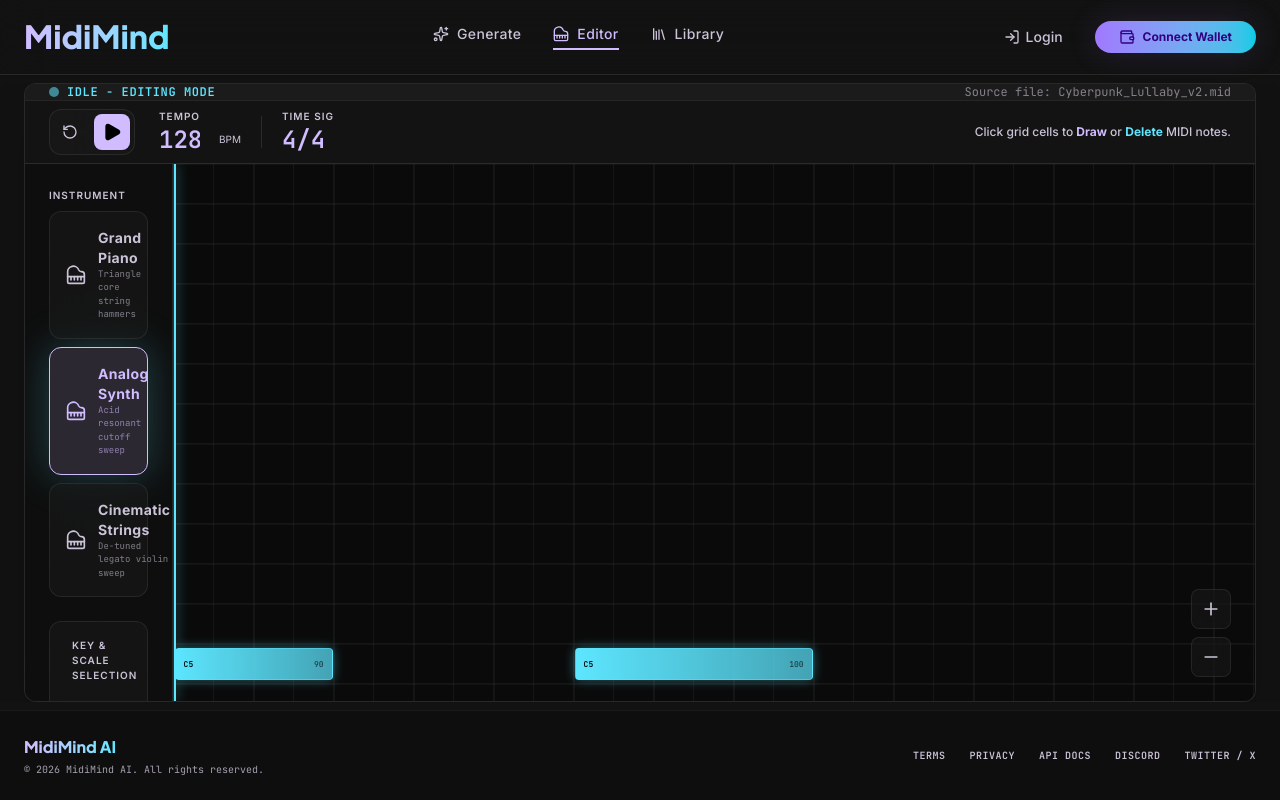
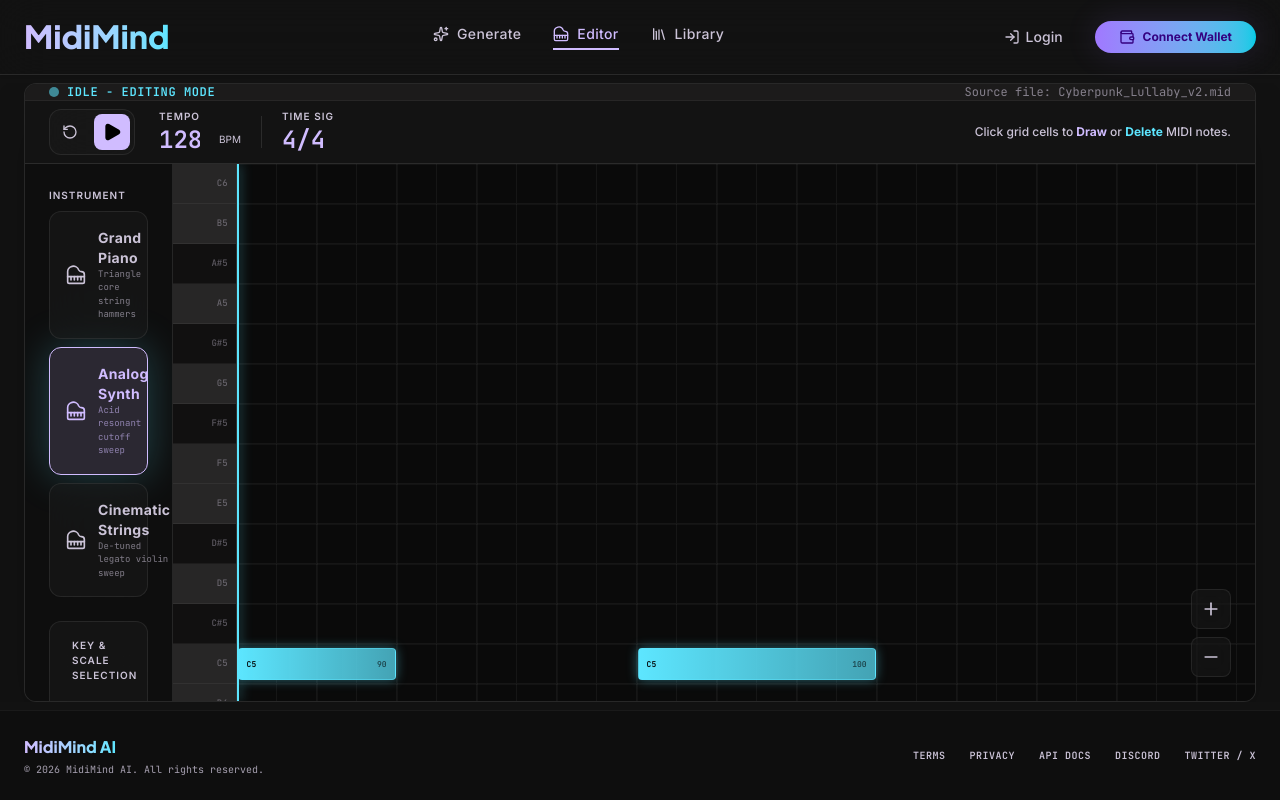
Before and after one commit to ShowerBandV/text2midi, a React (Vite) app in the folder frontend/: page / in a window 1280 px wide. Both pictures are taken after a click on the button "Editor". Shown: the top 800 px of the page. Built offline with nearby package versions, Linux system fonts and the light colour scheme.

Commit message:
Fix pitch keys width: remove flex-1 (horizontal flex), add flex-shrink-0

```diff
--- a/frontend/src/components/PianoRoll.tsx
+++ b/frontend/src/components/PianoRoll.tsx
@@ -406,7 +406,7 @@
         {/* Piano Roll Area Grid */}
         <section className="flex-grow flex overflow-hidden relative bg-[#0a0a0a]">
           {/* Vertical C3-C5 Piano Keys Controller Column */}
-          <div ref={pianoKeysRef} onScroll={handleKeysScroll} className="w-16 flex-1 bg-surface-container-low flex flex-col border-r border-white/10 overflow-y-auto scrollbar-none" id="piano-keys">
+          <div ref={pianoKeysRef} onScroll={handleKeysScroll} className="w-16 bg-surface-container-low flex flex-col border-r border-white/10 overflow-y-auto scrollbar-none flex-shrink-0" id="piano-keys">
             {PIANO_ROWS.map((pitch) => (
               <div
                 key={pitch}
```
